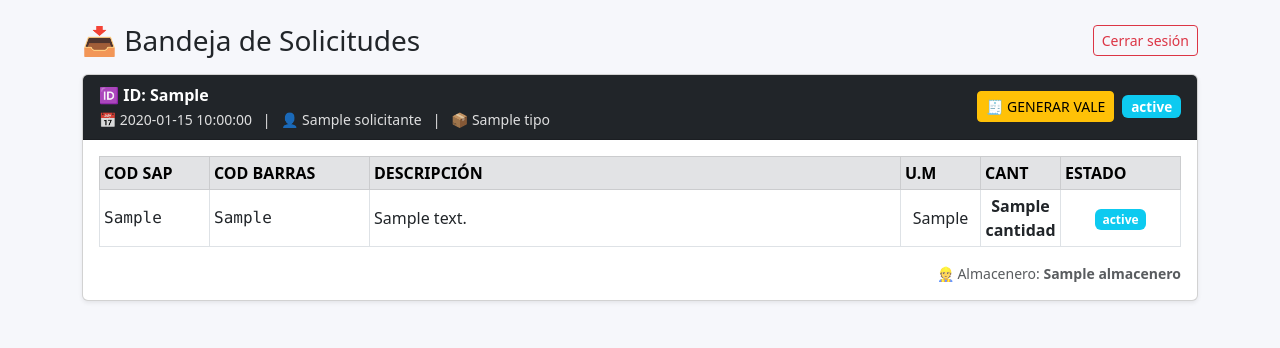
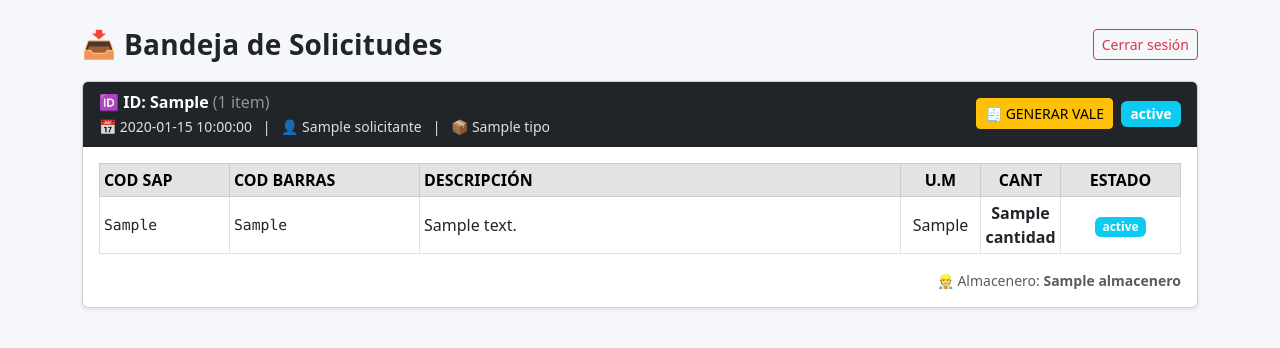
Before and after one commit to Edwin43-star/solicitudes-almacen-xylem, a Flask app: template templates/bandeja.html in a window 1280 px wide. Shown: the top 348 px of the page. Run offline with Flask 3, Linux system fonts and the light colour scheme; the template is opened without the code that fills it: most values are stand-ins (such as "Sample title", 1, 10 or a date in 2020); parts of the project's set-up code (start-up, migrations or seed data) failed here and were passed over.

Commit message:
Add files via upload

```diff
--- a/templates/bandeja.html
+++ b/templates/bandeja.html
@@ -11,9 +11,16 @@
   <style>
     body { background: #f6f7fb; }
     .card-header small { opacity: 0.85; }
-    .badge-estado { font-size: 0.85rem; }
+    .badge-estado { font-size: 0.85rem; padding: .45em .7em; }
     .tabla-items td { vertical-align: middle; }
-    .codigo { font-family: ui-monospace, SFMono-Regular, Menlo, Monaco, Consolas, "Liberation Mono", monospace; }
+    .codigo {
+      font-family: ui-monospace, SFMono-Regular, Menlo, Monaco, Consolas, "Liberation Mono", monospace;
+      font-size: 0.92rem;
+    }
+    .titulo {
+      font-weight: 700;
+      letter-spacing: 0.2px;
+    }
   </style>
 </head>
 
@@ -21,11 +28,16 @@
 
 <div class="container py-4">
 
+  <!-- CABECERA -->
   <div class="d-flex justify-content-between align-items-center mb-3">
-    <h3 class="m-0">📥 Bandeja de Solicitudes</h3>
+    <div class="d-flex align-items-center gap-2">
+      <span style="font-size:1.7rem;">📥</span>
+      <h3 class="m-0 titulo">Bandeja de Solicitudes</h3>
+    </div>
     <a href="/logout" class="btn btn-outline-danger btn-sm">Cerrar sesión</a>
   </div>
 
+  <!-- ALERTAS -->
   {% with mensajes = get_flashed_messages(with_categories=true) %}
     {% if mensajes %}
       {% for cat, msg in mensajes %}
@@ -43,15 +55,23 @@
     </div>
   {% endif %}
 
+  <!-- LISTA DE SOLICITUDES -->
   {% for sol in solicitudes %}
 
-    <!-- CARD SOLICITUD -->
+    {% set est = (sol.estado or "")|upper %}
+    {% set nitems = sol.detalle|length %}
+
     <div class="card shadow-sm mb-4">
 
+      <!-- HEADER SOLICITUD -->
       <div class="card-header bg-dark text-white">
         <div class="d-flex justify-content-between align-items-center flex-wrap gap-2">
+
           <div>
-            <div class="fw-bold">🆔 ID: {{ sol.id_solicitud }}</div>
+            <div class="fw-bold">
+              🆔 ID: {{ sol.id_solicitud }}
+              <span class="text-white-50 fw-normal"> ({{ nitems }} item{% if nitems != 1 %}s{% endif %})</span>
+            </div>
             <small>
               📅 {{ sol.fecha }} &nbsp; | &nbsp;
               👤 {{ sol.solicitante }} &nbsp; | &nbsp;
@@ -59,16 +79,24 @@
             </small>
           </div>
 
+          <!-- BOTONES / ESTADO -->
           <div class="d-flex gap-2 align-items-center">
-            <!-- BOTÓN GENERAR VALE -->
-            <form action="/generar_vale/{{ sol.id_solicitud }}" method="POST">
-              <button class="btn btn-warning btn-sm">
-                🧾 GENERAR VALE
+
+            <!-- BOTÓN GENERAR VALE (deshabilitado si ATENDIDO) -->
+            {% if est == "ATENDIDO" %}
+              <button class="btn btn-secondary btn-sm" disabled
+                      title="Esta solicitud ya fue atendida">
+                ✅ YA ATENDIDO
               </button>
-            </form>
+            {% else %}
+              <form action="/generar_vale/{{ sol.id_solicitud }}" method="POST" class="m-0">
+                <button class="btn btn-warning btn-sm">
+                  🧾 GENERAR VALE
+                </button>
+              </form>
+            {% endif %}
 
-            <!-- ESTADO -->
-            {% set est = (sol.estado or "")|upper %}
+            <!-- BADGE ESTADO -->
             {% if est == "PENDIENTE" %}
               <span class="badge bg-warning text-dark badge-estado">PENDIENTE</span>
             {% elif est == "ATENDIDO" %}
@@ -78,28 +106,32 @@
             {% else %}
               <span class="badge bg-info badge-estado">{{ sol.estado }}</span>
             {% endif %}
+
           </div>
         </div>
       </div>
 
+      <!-- BODY -->
       <div class="card-body">
+
         <!-- TABLA ITEMS -->
         <div class="table-responsive">
           <table class="table table-bordered table-sm tabla-items">
             <thead class="table-secondary">
               <tr>
-                <th style="width:110px;">COD SAP</th>
-                <th style="width:160px;">COD BARRAS</th>
+                <th style="width:130px;">COD SAP</th>
+                <th style="width:190px;">COD BARRAS</th>
                 <th>DESCRIPCIÓN</th>
-                <th style="width:80px;">U.M</th>
-                <th style="width:80px;">CANT</th>
-                <th style="width:120px;">ESTADO</th>
+                <th style="width:80px;" class="text-center">U.M</th>
+                <th style="width:80px;" class="text-center">CANT</th>
+                <th style="width:120px;" class="text-center">ESTADO</th>
               </tr>
             </thead>
 
             <tbody>
-              <!-- ✅ OJO: sol.detalle -->
+              <!-- ✅ IMPORTANTE: sol.detalle -->
               {% for it in sol.detalle %}
+              {% set eit = (it.estado or "")|upper %}
               <tr>
                 <td class="codigo">{{ it.codigo_sap }}</td>
                 <td class="codigo">{{ it.codigo_barras }}</td>
@@ -108,12 +140,11 @@
                 <td class="text-center fw-bold">{{ it.cantidad }}</td>
 
                 <td class="text-center">
-                  {% set e = (it.estado or "")|upper %}
-                  {% if e == "PENDIENTE" %}
+                  {% if eit == "PENDIENTE" %}
                     <span class="badge bg-warning text-dark">PENDIENTE</span>
-                  {% elif e == "ATENDIDO" %}
+                  {% elif eit == "ATENDIDO" %}
                     <span class="badge bg-success">ATENDIDO</span>
-                  {% elif e == "ANULADO" %}
+                  {% elif eit == "ANULADO" %}
                     <span class="badge bg-danger">ANULADO</span>
                   {% else %}
                     <span class="badge bg-info">{{ it.estado }}</span>
@@ -126,13 +157,14 @@
           </table>
         </div>
 
+        <!-- PIE -->
         <div class="d-flex justify-content-end">
           <small class="text-muted">
             👷 Almacenero: <strong>{{ sol.almacenero }}</strong>
           </small>
         </div>
+
       </div>
-
     </div>
 
   {% endfor %}
```
